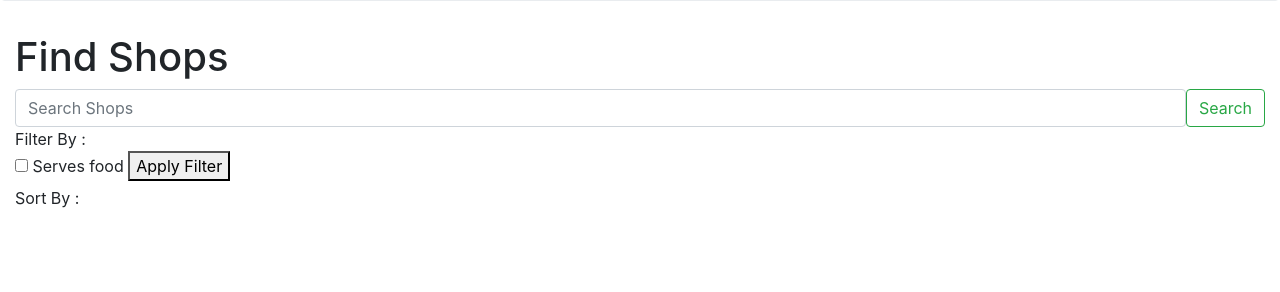
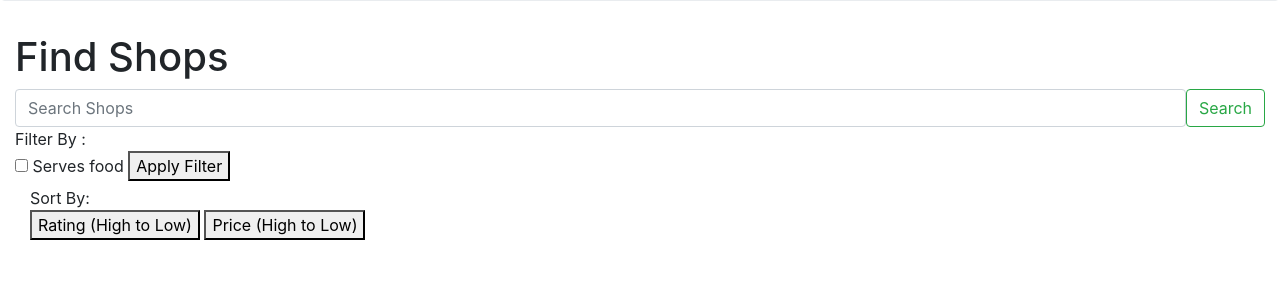
Before and after one commit to Mark-McNaught/Brew_Review_Project, a Django app: page /BrewReview/shops/ in a window 1280 px wide. Shown: the part 315-607 px from the top of the page. Run offline with Django 3.2, Linux system fonts and the light colour scheme; data that the repository does not hold is empty.

```diff
--- a/BrewReview/views.py
+++ b/BrewReview/views.py
@@ -67,7 +67,6 @@ def map(request, center_lat=55.8724, center_lng=-4.2900, zoom=11):
     return render(request, 'BrewReview/map.html', context=context_dict)
 
 def shops(request):
-    shops = CoffeeShop.objects.all()
     filter_param = request.GET.get('filter', False)
     if filter_param == "on":
         filter_param = True
@@ -75,7 +74,14 @@ def shops(request):
     else:
         filter_param = False
         coffee_shop_list = CoffeeShop.objects.all()
-    context_dict = {'navbar_active':'shops', 'shops':shops, 'filter_param':filter_param}
+
+    sort_by = request.GET.get('sort_by')
+    if sort_by == 'rating_desc':
+        coffee_shop_list = coffee_shop_list.order_by('-rating')
+    elif sort_by == 'price_desc':
+        coffee_shop_list = coffee_shop_list.order_by('-price')
+
+    context_dict = {'navbar_active':'shops', 'shops':coffee_shop_list, 'filter_param':filter_param}
     return render(request, 'BrewReview/shops.html', context=context_dict)
 
 def show_shop(request, shop_slug):
--- a/templates/BrewReview/shops.html
+++ b/templates/BrewReview/shops.html
@@ -31,8 +31,14 @@
         <label for="filter_checkbox">Serves food</label>
         <button type="submit">Apply Filter</button>
     </form>
-        <div></div>
-        Sort By :
+    <div></div>
+    <div class="container-fluid">
+        Sort By:
+            <form action="{% url 'BrewReview:shops' %}" method="GET">
+                <button type="submit" name="sort_by" value="rating_desc">Rating (High to Low)</button>
+                <button type="submit" name="sort_by" value="price_desc">Price (High to Low)</button>
+            </form>
+        </div>
     </div>
 
 
```
